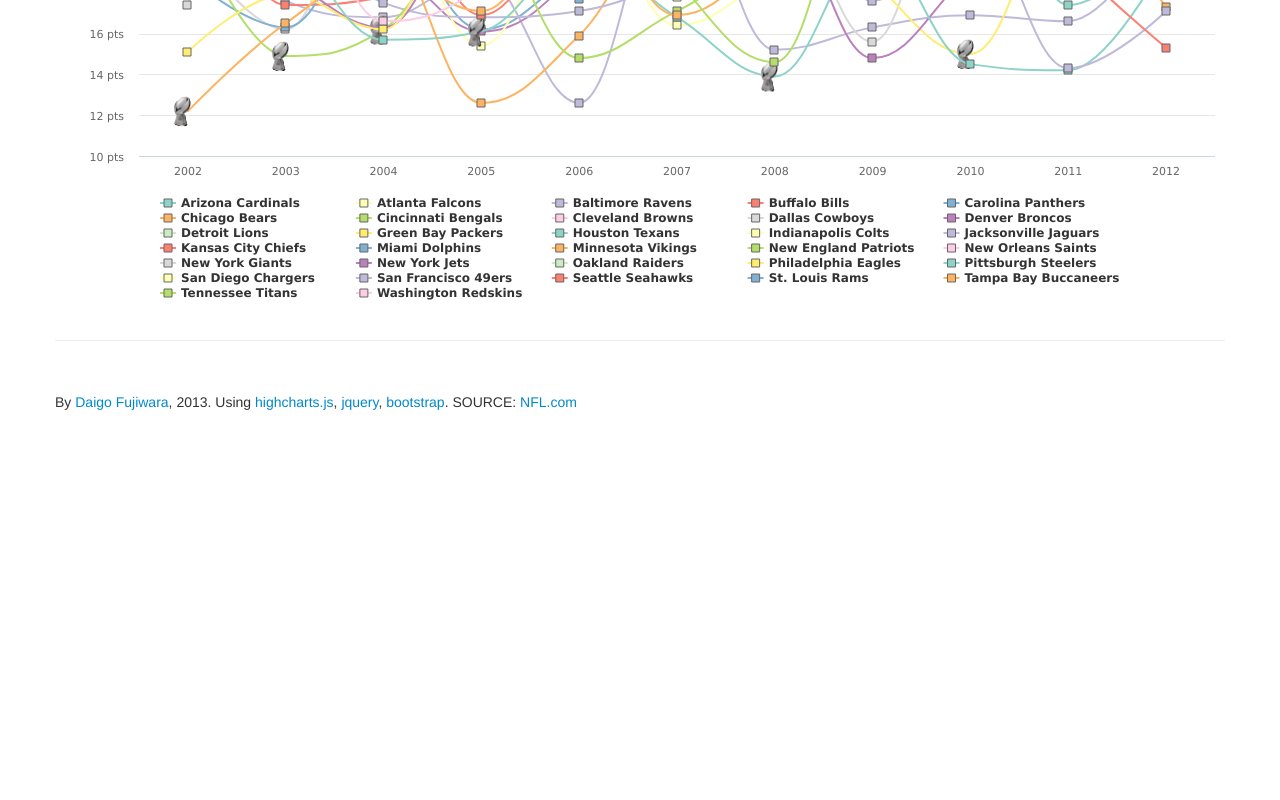
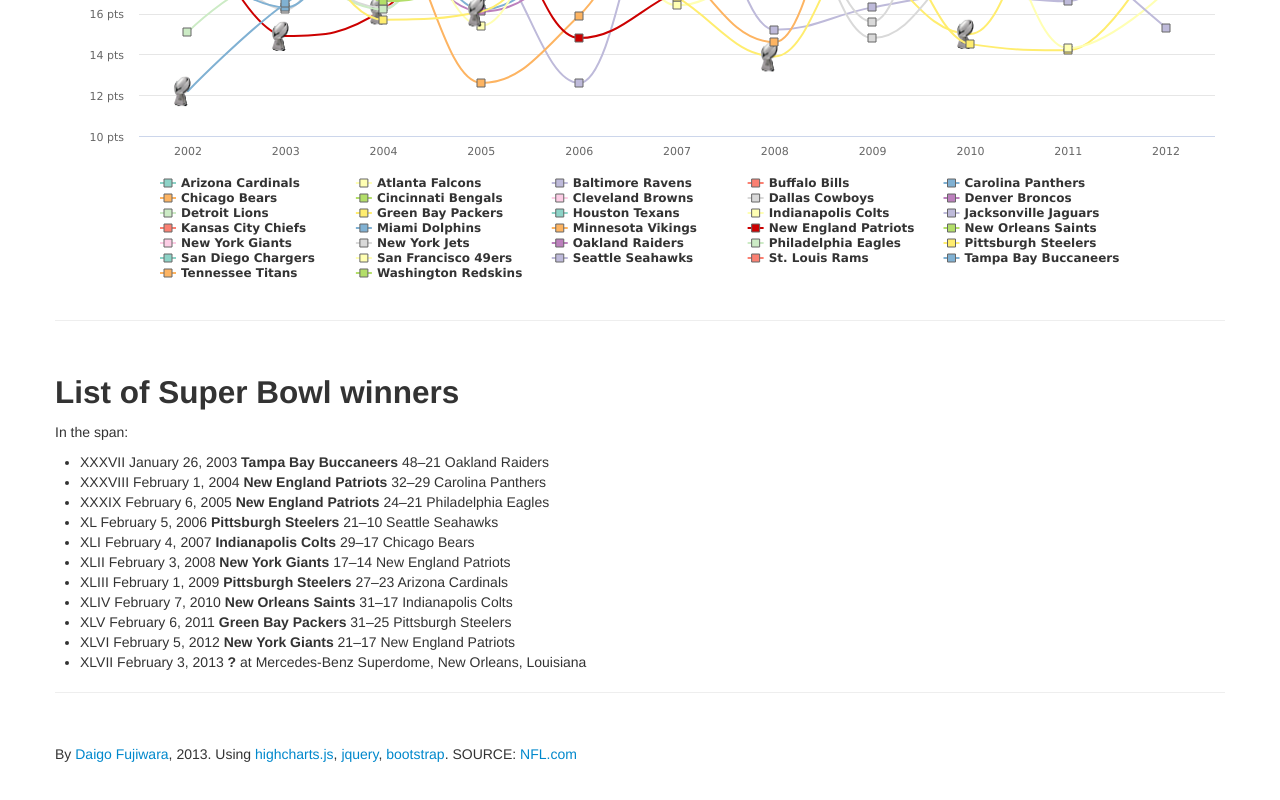
Before and after one commit to daigofuji/hack-the-nfl-2013, a plain HTML site: page index.html in a window 1280 px wide. Shown: the part 1944-2744 px from the top of the page. Before the commit the page ends 2406 px from the top, so only its background shows below. Drawn offline with nearby package versions, Linux system fonts and the light colour scheme.

Commit message:
Typo, color, raw-data
Made Patriots dark red for quicker visibility, and fixed couple of
typos. Also added a waw-data folder for my excel files.

```diff
--- a/index.html
+++ b/index.html
@@ -78,7 +78,7 @@
 
       <hr id="offense">
       <h2>Does offense win championship?</h2>
-      <p>Charting <strong>how many points a team averaged</strong> in their 16 game regular season. <img src="assets/img/superbowl.png" style="vertical-align:baseline;"/> means the team won Super Bowl. Click on the team name below the chart to show/hide. Hover to show the points allowed. </p>
+      <p>Charting <strong>how many points a team averaged</strong> in their 16 game regular season. <img src="assets/img/superbowl.png" style="vertical-align:baseline;"/> means the team won Super Bowl. Click on the team name below the chart (in the legend) to show/hide. Hover to show the average points scored. </p>
 
       <div id="container" style="min-width: 400px; height: 700px; margin: 0 auto"></div>
 
@@ -89,12 +89,28 @@
 
       <hr id="defense">
       <h2>What about defense?</h2>
-      <p>Charting <strong>how many points the team allowed</strong> in each game. <img src="assets/img/superbowl.png" style="vertical-align:baseline;"/> means won Super Bowl that year. Click on the team name below the chart to show/hide the graph. Hover to reveal the stats. </p>
+      <p>Charting <strong>how many points the team allowed</strong> in each game. <img src="assets/img/superbowl.png" style="vertical-align:baseline;"/> means won Super Bowl that year. Toggle on the team name below the chart to show/hide. Hover to reveal the stats. </p>
 
       <div id="container2" style="min-width: 400px; height: 700px; margin: 0 auto"></div>
 
 
+        <hr>
 
+        <h2>List of Super Bowl winners</h2>
+        <p>In the span:</p>
+        <ul>
+            <li>XXXVII  January 26, 2003    <strong>Tampa Bay Buccaneers</strong>   48–21   Oakland Raiders</li>
+            <li>XXXVIII February 1, 2004    <strong>New England Patriots</strong>   32–29   Carolina Panthers</li>
+            <li>XXXIX   February 6, 2005    <strong>New England Patriots</strong>   24–21   Philadelphia Eagles</li>
+            <li>XL  February 5, 2006    <strong>Pittsburgh Steelers</strong>    21–10   Seattle Seahawks</li>
+            <li>XLI February 4, 2007    <strong>Indianapolis Colts</strong> 29–17   Chicago Bears</li>
+            <li>XLII    February 3, 2008    <strong>New York Giants</strong>    17–14   New England Patriots</li>
+            <li>XLIII   February 1, 2009    <strong>Pittsburgh Steelers</strong> 27–23  Arizona Cardinals</li>
+            <li>XLIV    February 7, 2010    <strong>New Orleans Saints</strong> 31–17   Indianapolis Colts</li>
+            <li>XLV February 6, 2011    <strong>Green Bay Packers</strong>  31–25   Pittsburgh Steelers</li>
+            <li>XLVI    February 5, 2012    <strong>New York Giants</strong>    21–17   New England Patriots</li>
+            <li>XLVII   February 3, 2013    <strong>?</strong> at Mercedes-Benz Superdome, New Orleans, Louisiana</li>
+        </ul>
 
       <hr>
       <footer>
@@ -136,7 +152,7 @@
                 enabled: false
             },
             colors: [
-                '#8DD3C7', '#FFFFB3', '#BEBADA', '#FB8072', '#80B1D3', '#FDB462', '#B3DE69', '#FCCDE5', '#D9D9D9', '#BC80BD', '#CCEBC5', '#FFED6F'
+                '#8DD3C7', '#FFFFB3', '#BEBADA', '#FB8072', '#80B1D3', '#FDB462', '#B3DE69', '#FCCDE5', '#D9D9D9', '#BC80BD', '#CCEBC5', '#FFED6F','#8DD3C7', '#FFFFB3', '#BEBADA', '#FB8072', '#80B1D3', '#FDB462', '#cc0000', '#B3DE69', '#FCCDE5', '#D9D9D9', '#BC80BD', '#CCEBC5', '#FFED6F','#8DD3C7', '#FFFFB3', '#BEBADA', '#FB8072', '#80B1D3', '#FDB462','#B3DE69', '#FCCDE5', '#D9D9D9', '#BC80BD', '#CCEBC5', '#FFED6F'
             ],
             xAxis: {
                 categories: ['2002', '2003', '2004', '2005', '2006', '2007', '2008', '2009', '2010', '2011', '2012']
@@ -436,7 +452,7 @@
                 enabled: false
             },
             colors: [
-                '#8DD3C7', '#FFFFB3', '#BEBADA', '#FB8072', '#80B1D3', '#FDB462', '#B3DE69', '#FCCDE5', '#D9D9D9', '#BC80BD', '#CCEBC5', '#FFED6F'
+                '#8DD3C7', '#FFFFB3', '#BEBADA', '#FB8072', '#80B1D3', '#FDB462', '#B3DE69', '#FCCDE5', '#D9D9D9', '#BC80BD', '#CCEBC5', '#FFED6F','#8DD3C7', '#FFFFB3', '#BEBADA', '#FB8072', '#80B1D3', '#FDB462', '#cc0000', '#B3DE69', '#FCCDE5', '#D9D9D9', '#BC80BD', '#CCEBC5', '#FFED6F','#8DD3C7', '#FFFFB3', '#BEBADA', '#FB8072', '#80B1D3', '#FDB462','#B3DE69', '#FCCDE5', '#D9D9D9', '#BC80BD', '#CCEBC5', '#FFED6F'
             ],
             xAxis: {
                 categories: ['2002', '2003', '2004', '2005', '2006', '2007', '2008', '2009', '2010', '2011', '2012']
```
Also changed, not shown: 3 other files.
